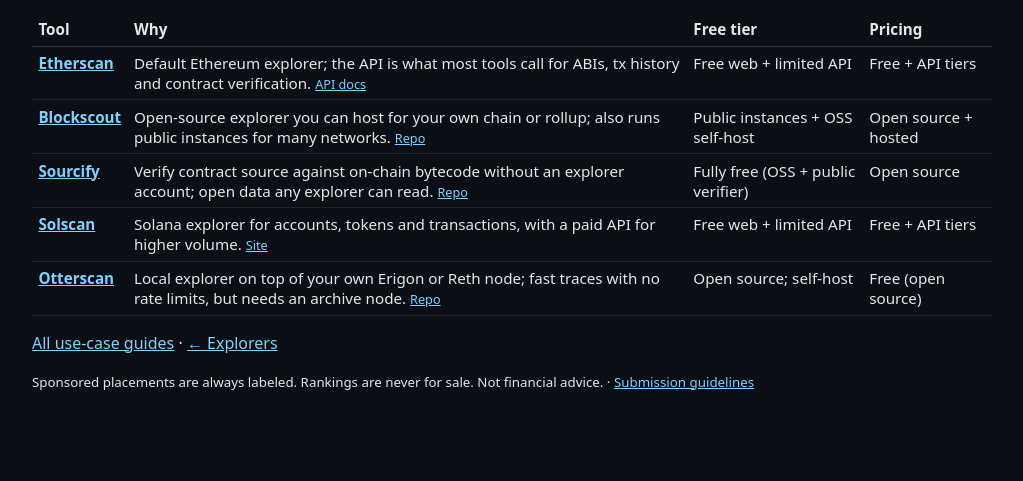
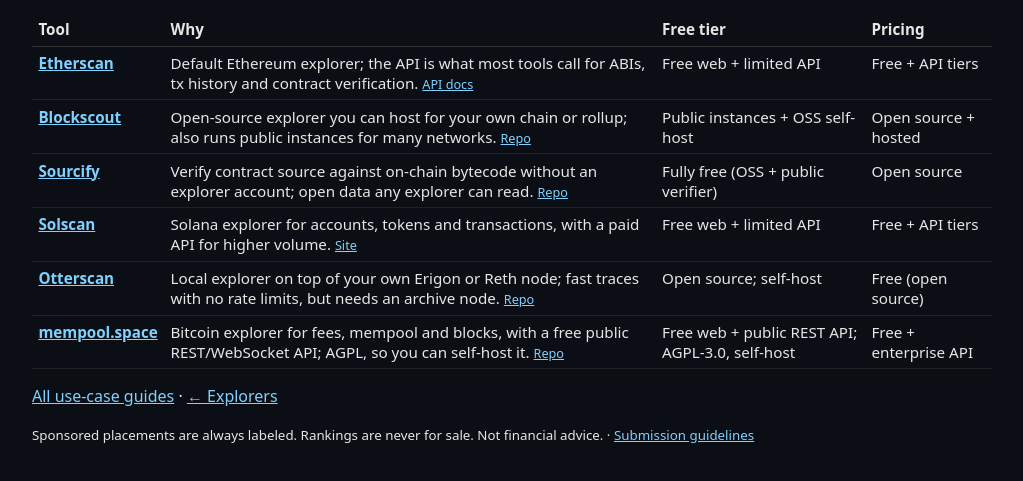
Before and after one commit to biff-cloud/builderstack, an Astro site: page /builderstack/best/block-explorers in a window 1280 px wide. Shown: the part 171-652 px from the top of the page, without its empty margins (128-1151 px from the left). Built offline with nearby package versions, Linux system fonts and the light colour scheme; Astro itself is replaced by a stand-in of ours.

Commit message:
Guide: add mempool.space to block explorers (6 picks)

```diff
--- a/src/pages/best/block-explorers.astro
+++ b/src/pages/best/block-explorers.astro
@@ -1,15 +1,16 @@
 ---
 import Base from "../../layouts/Base.astro"; import tools from "../../data/tools.json"; import Featured from "../../components/Featured.astro";
-// Sources checked 2026-10-18: all source URLs return 200; Blockscout + Otterscan repos not archived; Sourcify repo now argotorg/sourcify.
+// Sources checked 2026-10-18 (mempool repo 2026-10-23): all source URLs return 200; Blockscout + Otterscan repos not archived; Sourcify repo now argotorg/sourcify.
 const picks = [
   { slug: "etherscan", src: "https://docs.etherscan.io", label: "API docs", note: "Default Ethereum explorer; the API is what most tools call for ABIs, tx history and contract verification." },
   { slug: "blockscout", src: "https://github.com/blockscout/blockscout", label: "Repo", note: "Open-source explorer you can host for your own chain or rollup; also runs public instances for many networks." },
   { slug: "sourcify", src: "https://github.com/argotorg/sourcify", label: "Repo", note: "Verify contract source against on-chain bytecode without an explorer account; open data any explorer can read." },
   { slug: "solscan", src: "https://solscan.io", label: "Site", note: "Solana explorer for accounts, tokens and transactions, with a paid API for higher volume." },
   { slug: "otterscan", src: "https://github.com/otterscan/otterscan", label: "Repo", note: "Local explorer on top of your own Erigon or Reth node; fast traces with no rate limits, but needs an archive node." },
+  { slug: "mempool-space", src: "https://github.com/mempool/mempool", label: "Repo", note: "Bitcoin explorer for fees, mempool and blocks, with a free public REST/WebSocket API; AGPL, so you can self-host it." },
 ].map(p => ({ ...p, t: tools.find(t => t.slug === p.slug) })).filter(p => p.t);
 ---
-<Base title="Best block explorers and contract verification — BuilderStack" description={`Block explorers and contract verification tools for EVM and Solana: ${picks.map(p => p.t.name).join(", ")}.`}>
+<Base title="Best block explorers and contract verification — BuilderStack" description={`Block explorers and contract verification tools for EVM, Solana and Bitcoin: ${picks.map(p => p.t.name).join(", ")}.`}>
 <h1>Best block explorers and contract verification</h1>
 <p>{picks.length} picks: hosted explorers first, then open-source and self-hosted options for your own chain or node. Order is editorial, not paid.</p>
 <Featured guide="block-explorers"/>
```
